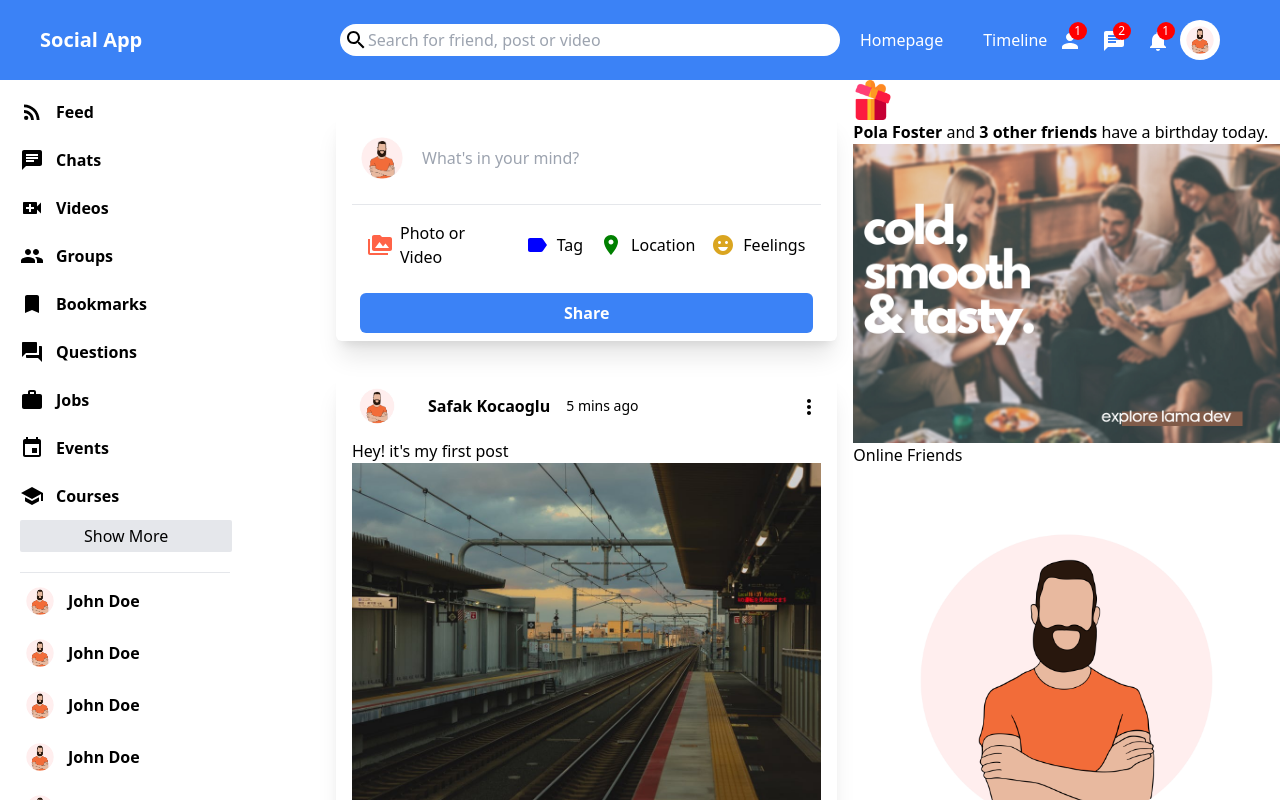
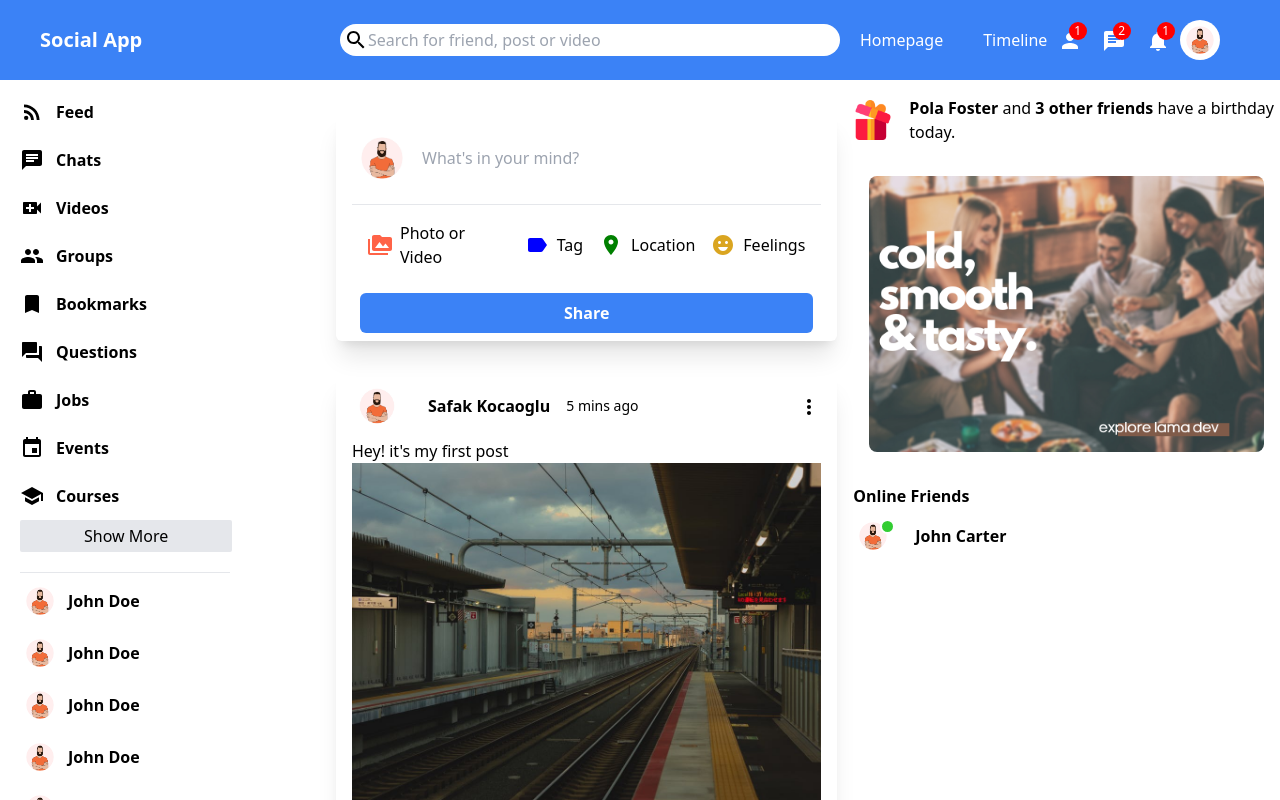
Before and after one commit to chienwchou/social-app, a React (Create React App) app: page / in a window 1280 px wide. Shown: the top 800 px of the page. Built offline with nearby package versions, Linux system fonts and the light colour scheme.

Commit message:
finish rightbar

```diff
--- a/src/components/rightbar/Rightbar.jsx
+++ b/src/components/rightbar/Rightbar.jsx
@@ -4,17 +4,21 @@ export default function Rightbar({ className, ...props }) {
   return (
     <div className={"rightbar " + className}>
       <div className="rightbarWrapper">
-        <div className="birthdayContainer">
+        <div className="birthdayContainer flex items-center gap-4 my-4">
           <img className="birthdayImg" src="/assets/gift.png" alt="" />
           <span className="birthdayText">
             <b>Pola Foster</b> and <b>3 other friends</b> have a birthday today.
           </span>
         </div>
-        <img className="rightbarAd" src="/assets/ad.png" alt="" />
-        <h4 className="rightbarTitle">Online Friends</h4>
+        <img
+          className="rightbarAd mb-4 p-4 rounded-3xl overflow-hidden"
+          src="/assets/ad.png"
+          alt=""
+        />
+        <h4 className="rightbarTitle font-bold mb-2">Online Friends</h4>
         <ul className="rightbarFriendList">
-          <li className="rightbarFriend">
-            <div className="rightbarProfileImgContainer">
+          <li className="rightbarFriend flex items-center gap-3">
+            <div className="rightbarProfileImgContainer relative">
               <img
                 className="rightbarProfileImg"
                 src="/assets/person/1.jpg"
@@ -22,6 +26,7 @@ export default function Rightbar({ className, ...props }) {
               />
               <span className="rightbarOnline"></span>
             </div>
+            <span className="rightbarUsername font-bold">John Carter</span>
           </li>
         </ul>
       </div>
--- a/src/components/rightbar/rightbar.css
+++ b/src/components/rightbar/rightbar.css
@@ -2,3 +2,21 @@
   width: 40px;
   height: 40px;
 }
+
+.rightbarProfileImg {
+  width: 40px;
+  height: 40px;
+  border-radius: 50%;
+  margin-right: 10px;
+}
+
+.rightbarOnline {
+  width: 15px;
+  height: 15px;
+  border-radius: 50%;
+  background-color: limegreen;
+  position: absolute;
+  top: 3px;
+  right: 8px;
+  border: 2px solid white;
+}
```
